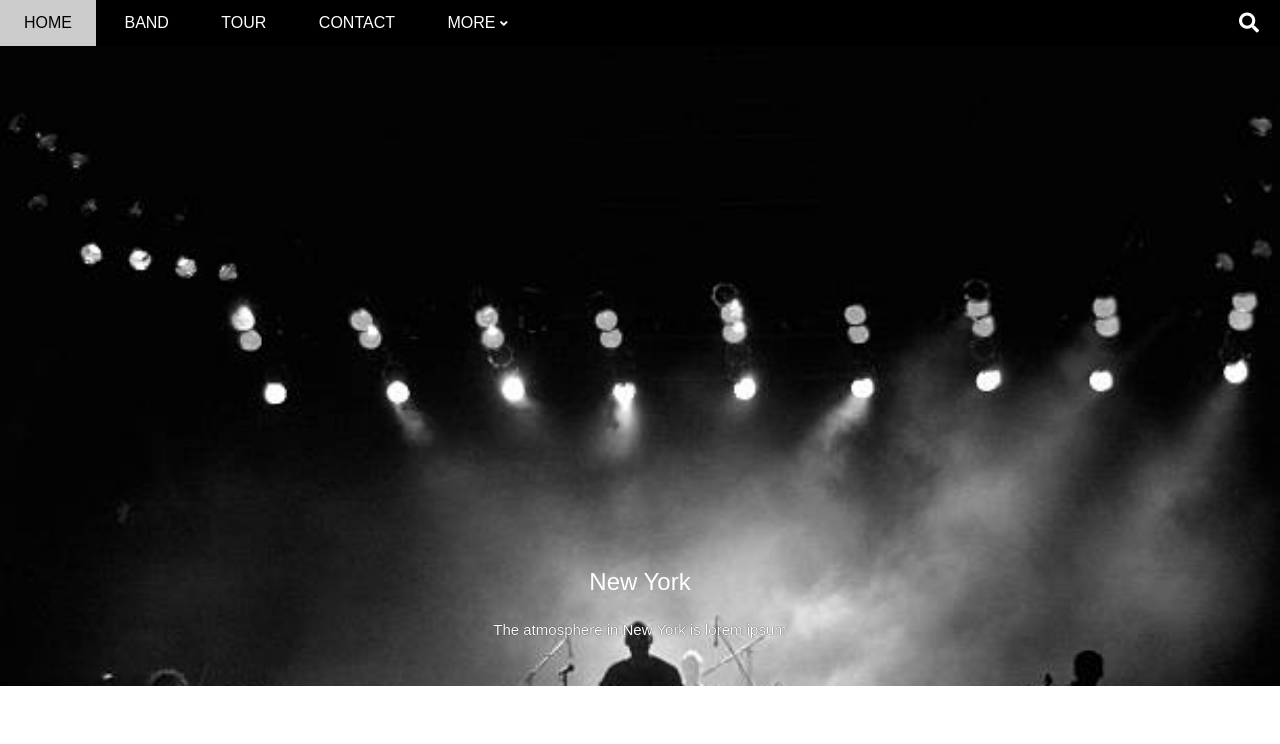
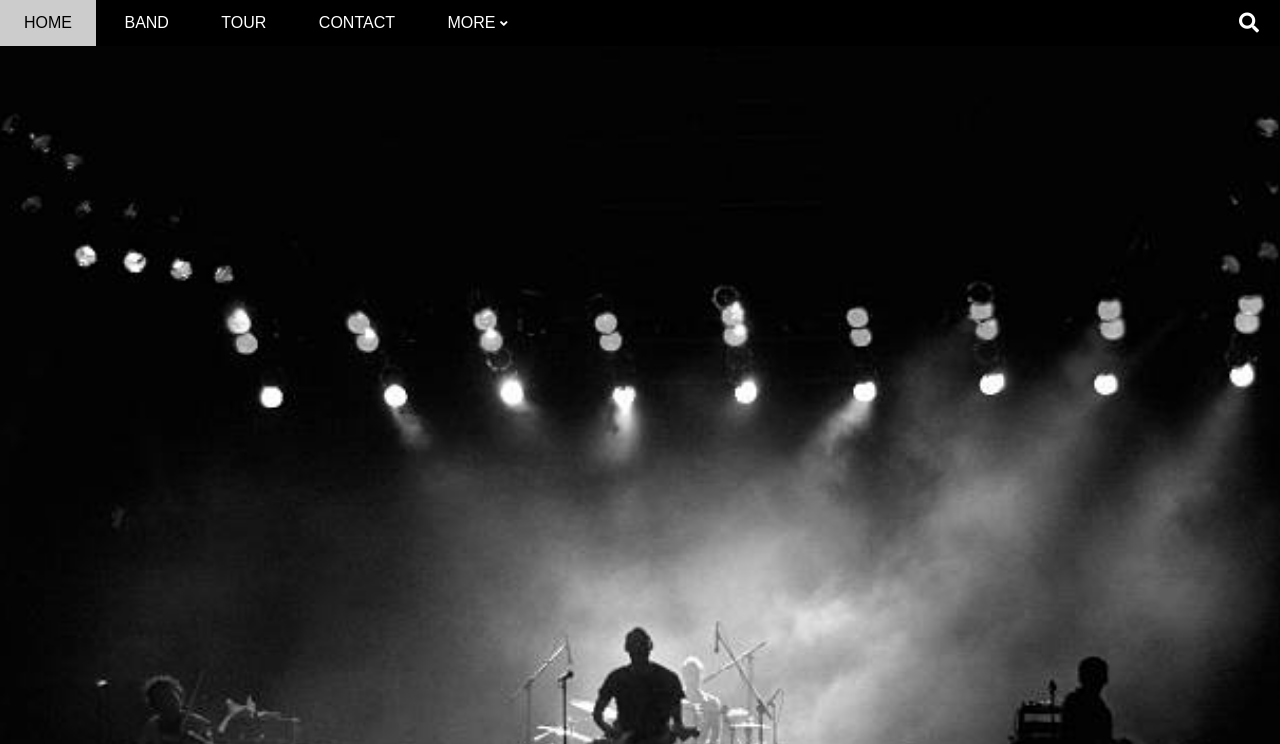
Before and after one commit to HP103/octavian-demo, a plain HTML site: page index.html in a window 1280 px wide. Shown: the top 744 px of the page. Drawn offline with Linux system fonts and the light colour scheme.

Commit message:
Cập nhật style.css

```diff
--- a/assets/css/style.css
+++ b/assets/css/style.css
@@ -142,7 +142,7 @@ html{
 }
 #slider{
     margin-top: 46px;
-    padding-top: 50%;
+    padding-top: 70%;
     background: url("/assets/img/band1.png") top center / cover no-repeat;
     position: relative;
 }
```
